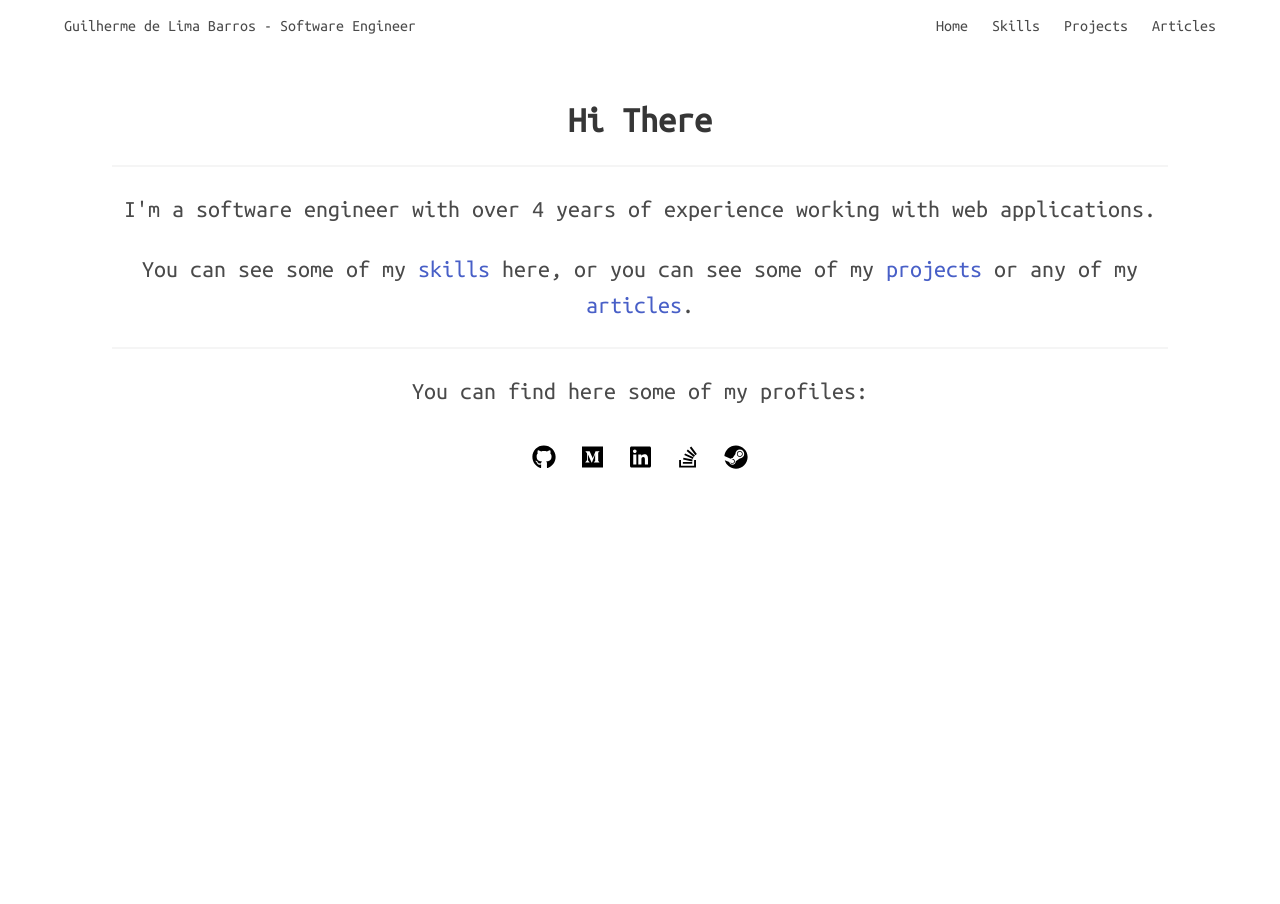
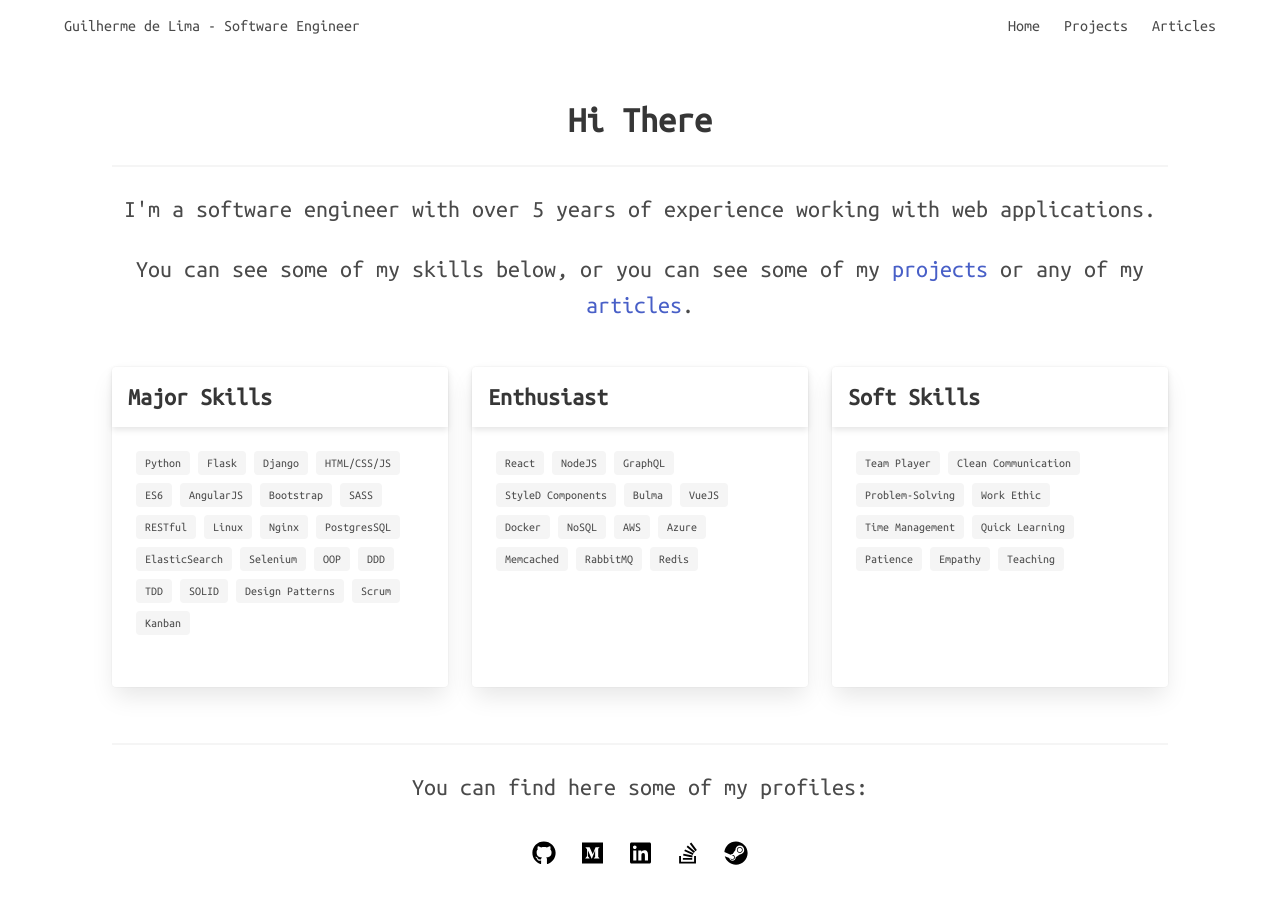
Before and after one commit to LimaGuilherme/my-web, a Gatsby site: page / in a window 1280 px wide. Before the commit the page ends 800 px from the top, so only its background shows below. Built offline with nearby package versions, Linux system fonts and the light colour scheme; Gatsby itself is replaced by a stand-in of ours.

Commit message:
Removing skill page.

```diff
--- a/gatsby-config.js
+++ b/gatsby-config.js
@@ -1,6 +1,6 @@
 module.exports = {
   siteMetadata: {
-    title: 'Guilherme de Lima Barros - Software Engineer',
+    title: 'Guilherme de Lima - Software Engineer',
     author: 'None',
     siteUrl: 'https://limaguilherme.github.io'
   },
--- a/src/components/Header/Header.js
+++ b/src/components/Header/Header.js
@@ -48,12 +48,6 @@ class Header extends Component {
                 Home
               </Link>
               <Link
-                to="/skills"
-                onClick={this.closeMenu}
-                className="navbar-item">
-                Skills
-              </Link>
-              <Link
                 to="/projects"
                 onClick={this.closeMenu}
                 className="navbar-item">
--- a/src/pages/index.js
+++ b/src/pages/index.js
@@ -19,16 +19,111 @@ const Home = () => (
       <h3 className="title has-text-centered">Hi There</h3>
       <hr />
       <p>
-        I'm a software engineer with over 4 years of experience working with web applications.
+        I'm a software engineer with over 5 years of experience working with web applications.
       </p>
       <p>
-        You can see some of my <Link to="/skills">skills</Link> here, or you can see some of my
+        You can see some of my skills below, or you can see some of my
         {' '}
         <Link to="/projects">projects</Link>
         {' or any of my '}
         <Link to="/articles">articles</Link>
         {'.'}
       </p>
+
+      <div className="columns is-multiline">
+        <div className="column is-one-third">
+          <div className="card ">
+            <header className="card-header">
+              <p className="card-header-title">
+                Major Skills
+              </p>
+            </header>
+            <div className="card-content card-skills">
+              <div className="content ">
+                <div className="tags">
+                  <span className="tag">Python</span>
+                  <span className="tag">Flask</span>
+                  <span className="tag">Django</span>
+                  <span className="tag">HTML/CSS/JS</span>
+                  <span className="tag">ES6</span>
+                  <span className="tag">AngularJS</span>
+                  <span className="tag">Bootstrap</span>
+                  <span className="tag">SASS</span>
+                  <span className="tag">RESTful</span>
+                  <span className="tag">Linux</span>
+                  <span className="tag">Nginx</span>
+                  <span className="tag">PostgresSQL</span>
+                  <span className="tag">ElasticSearch</span>
+                  <span className="tag">Selenium</span>
+                  <span className="tag">OOP</span>
+                  <span className="tag">DDD</span>
+                  <span className="tag">TDD</span>
+                  <span className="tag">SOLID</span>
+                  <span className="tag">Design Patterns</span>
+                  <span className="tag">Scrum</span>
+                  <span className="tag">Kanban</span>
+                </div>
+              </div>
+            </div>
+          </div>
+        </div>
+        <div className="column is-one-third">
+          <div className="card has-text-centered">
+            <header className="card-header">
+              <p className=" card-header-title ">
+                Enthusiast
+              </p>
+            </header>
+            <div className="card-content card-skills">
+              <div className="content">
+                <div className="content">
+                  <div className="tags">
+                    <span className="tag">React</span>
+                    <span className="tag">NodeJS</span>
+                    <span className="tag">GraphQL</span>
+                    <span className="tag">StyleD Components</span>
+                    <span className="tag">Bulma</span>
+                    <span className="tag">VueJS</span>
+                    <span className="tag">Docker</span>
+                    <span className="tag">NoSQL</span>
+                    <span className="tag">AWS</span>
+                    <span className="tag">Azure</span>
+                    <span className="tag">Memcached</span>
+                    <span className="tag">RabbitMQ</span>
+                    <span className="tag">Redis</span>
+                  </div>
+                </div>
+              </div>
+            </div>
+          </div>
+        </div>
+        <div className="column is-one-third">
+          <div className="card">
+            <header className="card-header">
+              <p className="card-header-title">
+                Soft Skills
+              </p>
+            </header>
+            <div className="card-content card-skills">
+              <div className="content">
+                <div className="tags">
+                  <span className="tag">Team Player</span>
+                  <span className="tag">Clean Communication</span>
+                  <span className="tag">Problem-Solving</span>
+                  <span className="tag">Work Ethic</span>
+                  <span className="tag">Time Management</span>
+                  <span className="tag">Quick Learning</span>
+                  <span className="tag">Patience</span>
+                  <span className="tag">Empathy</span>
+                  <span className="tag">Teaching</span>
+                </div>
+              </div>
+            </div>
+          </div>
+        </div>
+
+      </div>
+
       <hr />
       <div className="has-text-centered">
         <p>You can find here some of my profiles:</p>
```
Also changed, not shown: src/pages/skills.js (deleted, +0 -118 lines).
